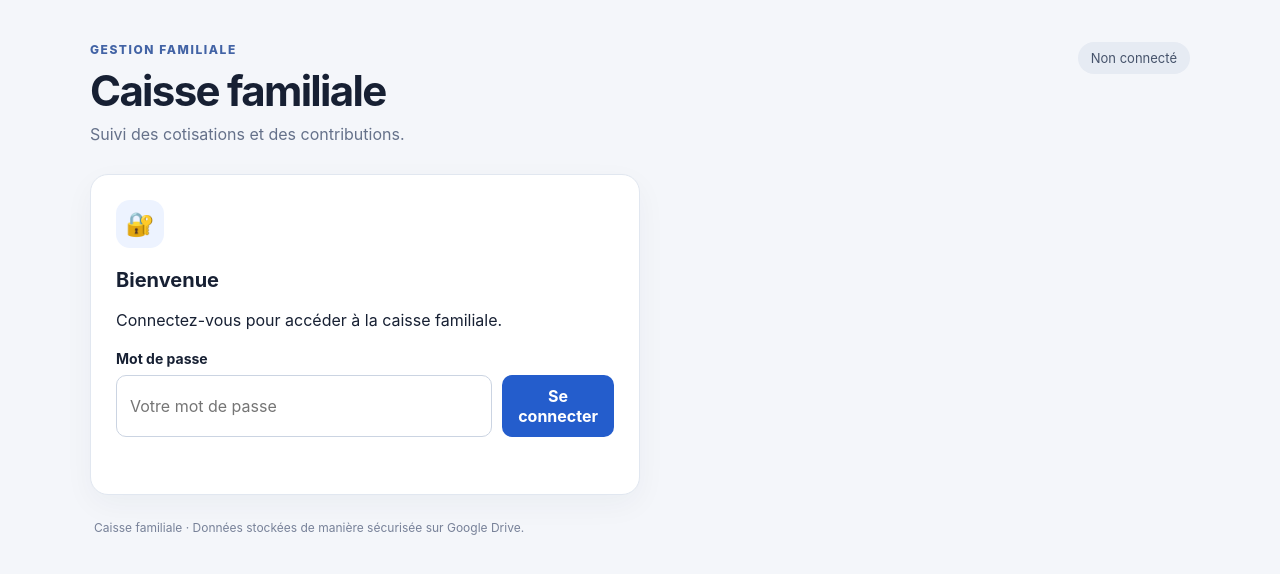
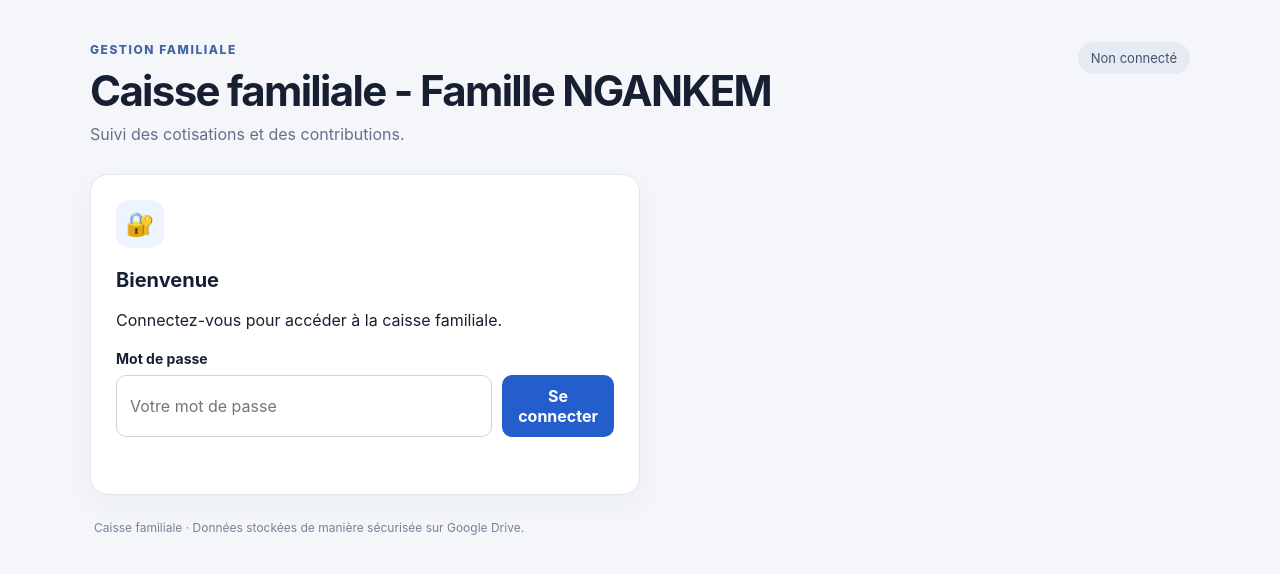
Before and after one commit to laurencengankem/caisse-familiale, a plain HTML site: page index.html in a window 1280 px wide. Drawn offline with Linux system fonts and the light colour scheme.

Commit message:
nom de famille ajouté

```diff
--- a/index.html
+++ b/index.html
@@ -15,7 +15,7 @@
     <header class="topbar">
       <div>
         <p class="eyebrow">GESTION FAMILIALE</p>
-        <h1>Caisse familiale</h1>
+        <h1>Caisse familiale - Famille NGANKEM</h1>
         <p class="subhead">Suivi des cotisations et des contributions.</p>
       </div>
       <span id="connection" class="status">Non connecté</span>
```
